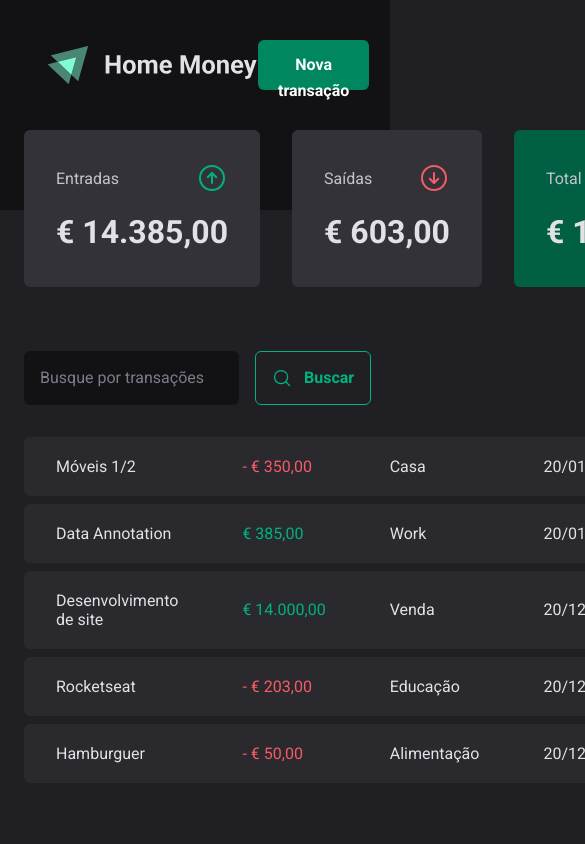
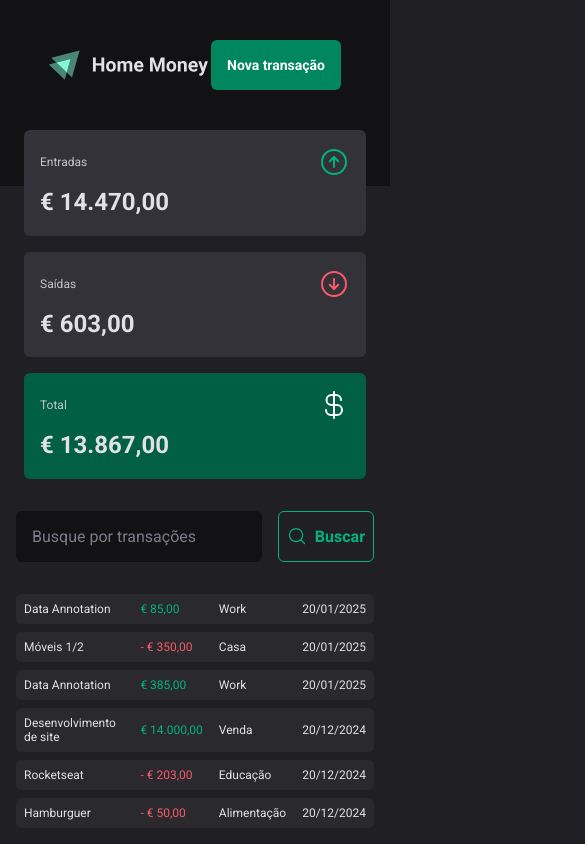
Before and after one commit to yaradaudt/homemoney, a React (Vite) app: page / in a window 390 px wide. Shown: the top 844 px of the page, 585 px wide, since content can reach past the window. Built offline with nearby package versions, Linux system fonts and the light colour scheme; data requests are answered from the project's data file.

Commit message:
:iphone: feat: Mobile Responsive

```diff
--- a/server.json
+++ b/server.json
@@ -39,6 +39,14 @@
       "type": "outcome",
       "createdAt": "2025-01-20T11:23:53.993Z",
       "id": 5
+    },
+    {
+      "description": "Data Annotation",
+      "price": 85,
+      "category": "Work",
+      "type": "income",
+      "createdAt": "2025-01-20T12:49:58.799Z",
+      "id": 6
     }
   ]
 }
--- a/src/components/Header/index.tsx
+++ b/src/components/Header/index.tsx
@@ -9,7 +9,7 @@ export function Header() {
     <HeaderContainer>
       <HeaderContent>
         <HeaderContent>
-          <img src={logoImg} alt="" />
+          <img src={logoImg} alt="Logo Home Money" className="logo" />
 
           <Dialog.Root>
             <Dialog.Trigger asChild>
--- a/src/components/Header/styles.ts
+++ b/src/components/Header/styles.ts
@@ -3,7 +3,11 @@ import styled from "styled-components";
 export const HeaderContainer = styled.header`
   background: ${(props) => props.theme["gray-900"]};
   padding: 2.5rem 0 7.5rem;
-`;
+
+  @media (max-width: 767px) {
+    padding: 2.5rem 0 6rem;
+  }
+  `;
 
 export const HeaderContent = styled.div`
   width: 100%;
@@ -14,6 +18,14 @@ export const HeaderContent = styled.div`
   display: flex;
   justify-content: space-between;
   align-items: center;
+
+  @media(max-width: 767px) {
+    justify-content: space-around;
+
+    .logo {
+      width: 10rem;
+    }
+  }
 `;
 
 export const NewTransactionButton = styled.button`
@@ -27,6 +39,11 @@ line-height: 160%;
 border-radius: 6px;
 cursor: pointer;
 
+@media(max-width: 767px) {
+  padding: 0.5rem 1rem;
+  font-size: 14px;
+}
+
 &:hover {
     background: ${(props) => props.theme["green-700"]};
     transition: background-color 0.2s;
--- a/src/components/NewTransactionModal/index.tsx
+++ b/src/components/NewTransactionModal/index.tsx
@@ -87,7 +87,6 @@ export function NewTransactionModal() {
             control={control}
             name="type"
             render={({ field }) => {
-              console.log(field);
               return (
                 <TransactionType
                   onValueChange={field.onChange}
--- a/src/components/NewTransactionModal/styles.ts
+++ b/src/components/NewTransactionModal/styles.ts
@@ -20,6 +20,11 @@ export const Content = styled(Dialog.Content)`
   top: 50%;
   left: 50%;
   transform: translate(-50%, -50%);
+
+  @media (max-width: 767px) {
+    min-width: 25rem;
+    padding: 2rem 1.5rem;
+  }
 
   form {
     margin-top: 2rem;
--- a/src/components/Summary/styles.ts
+++ b/src/components/Summary/styles.ts
@@ -11,6 +11,13 @@ export const SummaryContainer = styled.section`
   gap: 2rem;
 
   margin-top: -5rem;
+
+  @media(max-width: 767px) {
+    display: flex;
+    flex-direction: column;
+    gap: 1rem;
+    margin-top: -3.5rem;
+  }
 `;
 
 interface SummaryCardProps {
@@ -22,11 +29,19 @@ export const SummaryCard = styled.div<SummaryCardProps>`
   border-radius: 6px;
   padding: 2rem;
 
+  @media(max-width: 767px) {
+    padding: 1rem;
+  }
+
   header {
     display: flex;
     align-items: center;
     justify-content: space-between;
     color: ${(props) => props.theme["gray-300"]};
+
+    @media (max-width: 767px) {
+      font-size: 12px;
+    }
   }
 
   strong {
@@ -34,6 +49,11 @@ export const SummaryCard = styled.div<SummaryCardProps>`
     margin-top: 1rem;
     font-size: 2rem;
     line-height: 140%;
+
+    @media (max-width: 767px) {
+      margin-top: 0.5rem;
+      font-size: 1.5rem;
+    }
   }
 
   ${(props) =>
--- a/src/pages/Transactions/components/SearchForm/styles.ts
+++ b/src/pages/Transactions/components/SearchForm/styles.ts
@@ -3,6 +3,10 @@ import styled from "styled-components";
 export const SearchFormContainer = styled.form`
   display: flex;
   gap: 1rem;
+
+  @media(max-width: 767px) {
+    margin-top: -2rem;
+  }
 
   input {
     flex: 1;
@@ -15,6 +19,7 @@ export const SearchFormContainer = styled.form`
     &::placeholder {
       color: ${(props) => props.theme["gray-500"]};
     }
+
   }
 
   button {
@@ -31,6 +36,11 @@ export const SearchFormContainer = styled.form`
     border-radius: 6px;
     cursor: pointer;
 
+    @media(max-width: 767px) {
+      gap: 0.5rem;
+      padding: 0.5rem;
+    }
+
     &:disabled {
       opacity: 0.6;
       cursor: not-allowed;
--- a/src/pages/Transactions/styles.ts
+++ b/src/pages/Transactions/styles.ts
@@ -5,6 +5,10 @@ export const TransactionsContainer = styled.main`
   max-width: 1120px;
   margin: 4rem auto 0;
   padding: 0 1.5rem;
+
+  @media(max-width: 767px) {
+    padding: 0 1rem;
+  }
 `;
 
 export const TransactionsTable = styled.table`
@@ -13,9 +17,17 @@ export const TransactionsTable = styled.table`
   border-spacing: 0 0.5rem;
   margin-top: 1.5rem;
 
+  @media (max-width: 767px) {
+    font-size: 12px;
+  }
+
   td {
     padding: 1.25rem 2rem;
     background: ${(props) => props.theme["gray-700"]};
+
+    @media(max-width: 767px) {
+      padding: 0.5rem;
+    }
 
     &:first-child {
       border-top-left-radius: 6px;
```
